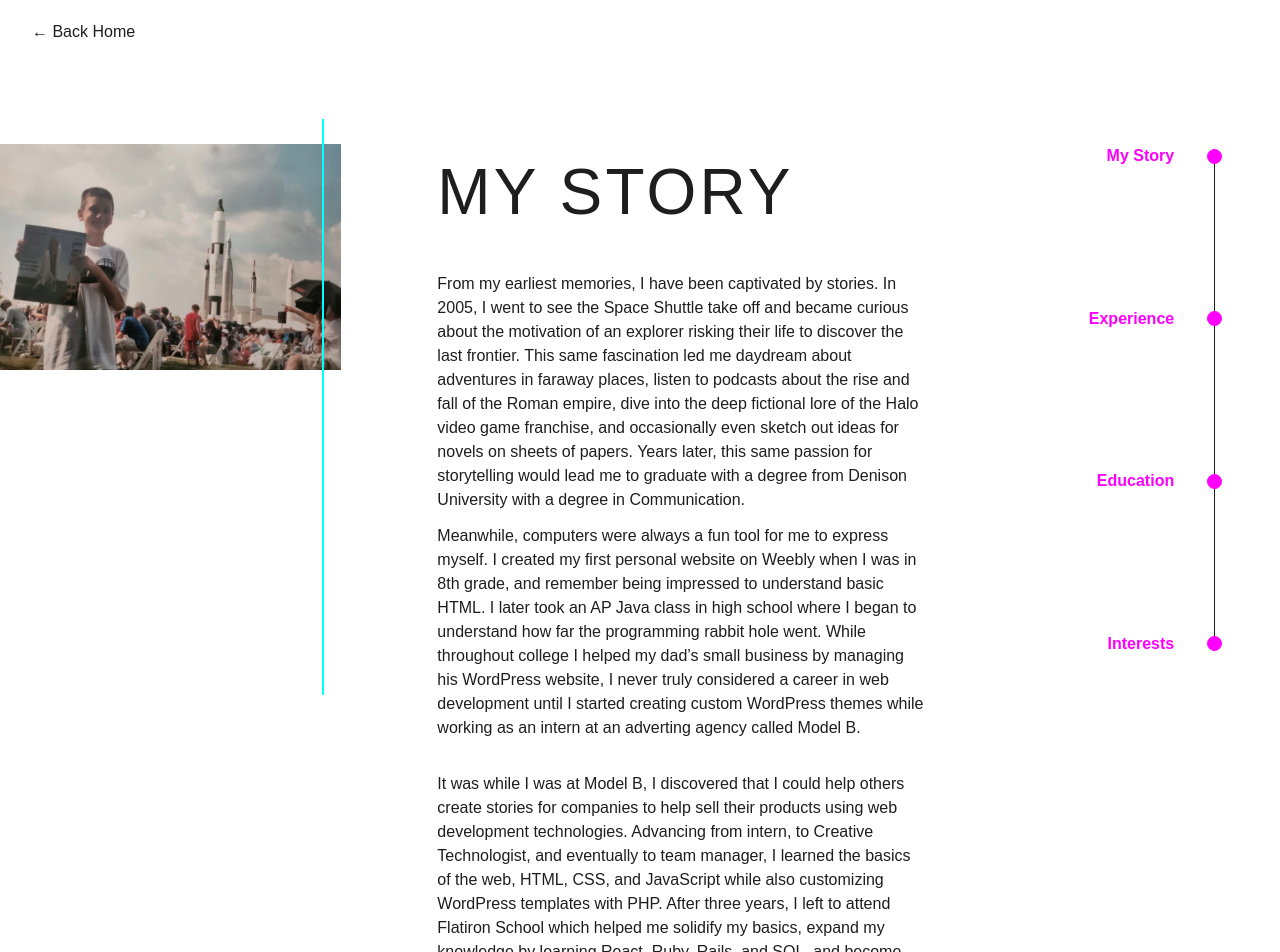
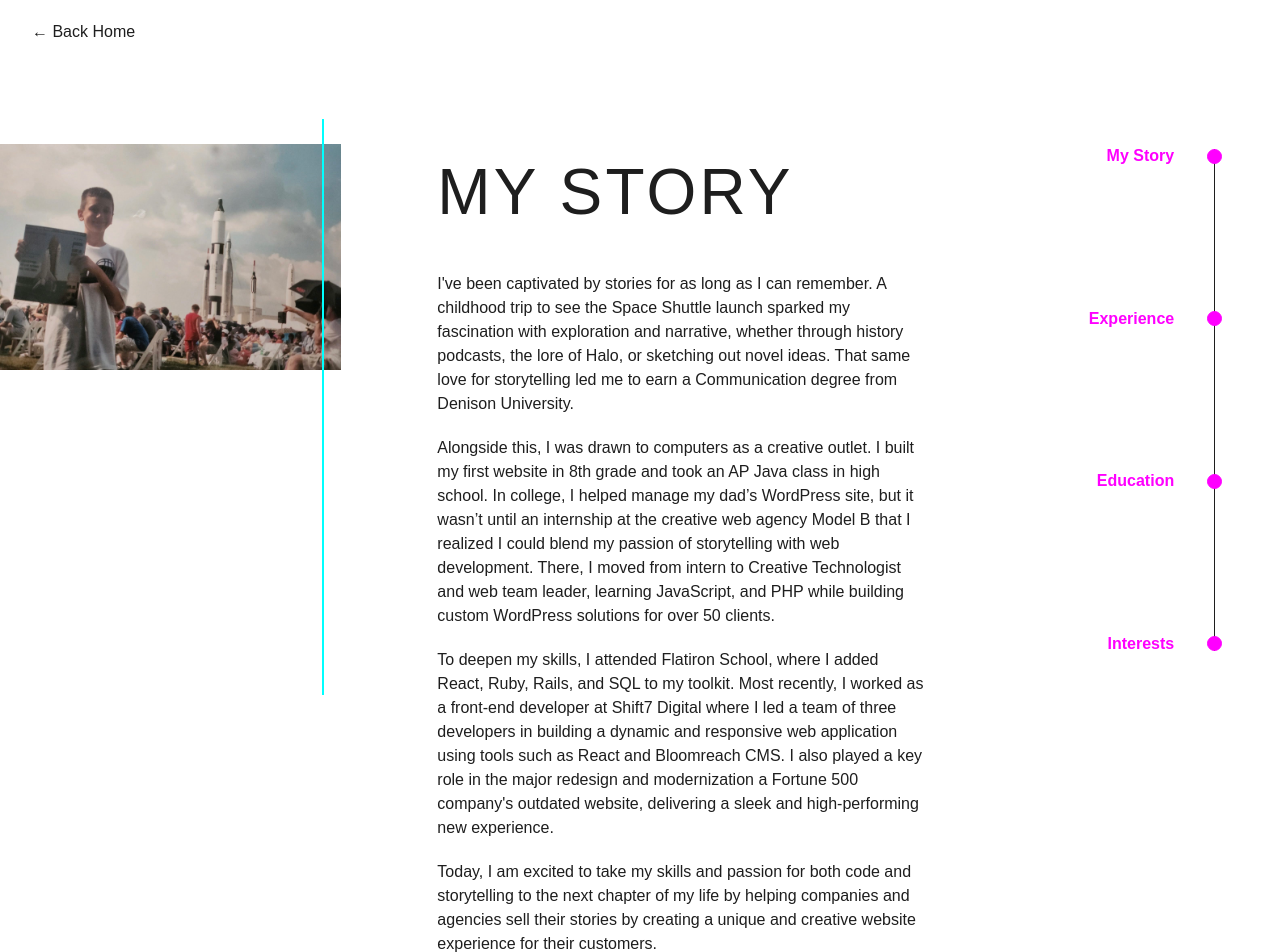
Before and after one commit to evan-chernicky/personal-website, a React (Create React App) app: page /about in a window 1280 px wide. Shown: the top 952 px of the page. Built offline with nearby package versions, Linux system fonts and the light colour scheme; a web font is replaced by a local one.

Commit message:
my story language change

```diff
--- a/src/components/About.js
+++ b/src/components/About.js
@@ -68,10 +68,10 @@ function About() {
                 <div className="text-left text-black dark:text-white slide-in-right opacity-0">
                     <h2  style={{animationDelay: ".6s"}} className="mb-8 text-6xl uppercase tracking-wider tracking-in-expand opacity-0">My Story</h2>
                     <div className="max-w-2xl">
-                        <p className="text-black dark:text-white mb-3">From my earliest memories, I have been captivated by stories. In 2005, I went to see the Space Shuttle take off and became curious about the motivation of an explorer risking their life to discover the last frontier. This same fascination led me daydream about adventures in faraway places, listen to podcasts about the rise and fall of the Roman empire, dive into the deep fictional lore of the Halo video game franchise, and occasionally even sketch out ideas for novels on sheets of papers. Years later, this same passion for storytelling would lead me to graduate with a degree from Denison University with a degree in Communication.</p>
-                        <p className="text-black dark:text-white mb-8">Meanwhile, computers were always a fun tool for me to express myself. I created my first personal website on Weebly when I was in 8th grade, and remember being impressed to understand basic HTML. I later took an AP Java class in high school where I began to understand how far the programming rabbit hole went. While throughout college I helped my dad’s small business by managing his WordPress website, I never truly considered a career in web development until I started creating custom WordPress themes while working as an intern at an adverting agency called Model B.</p>
-                        <p className="text-black dark:text-white mb-8">It was while I was at Model B, I discovered that I could help others create stories for companies to help sell their products using web development technologies. Advancing from intern, to Creative Technologist, and eventually to team manager, I learned the basics of the web, HTML, CSS, and JavaScript while also customizing WordPress templates with PHP.  After three years, I left to attend Flatiron School which helped me solidify my basics, expand my knowledge by learning React, Ruby, Rails, and SQL, and become more confident in my ability to create visually compelling stories for clients.</p>
-                        <p className="text-black dark:text-white mb-8">Today, I am excited to take my new skills and passion for both code and storytelling to the next chapter of my life by helping companies and agnecies provide a unique and easy website experience for their customers.</p>
+                        <p className="text-black dark:text-white mb-5">I've been captivated by stories for as long as I can remember. A childhood trip to see the Space Shuttle launch sparked my fascination with exploration and narrative, whether through history podcasts, the lore of Halo, or sketching out novel ideas. That same love for storytelling led me to earn a Communication degree from Denison University.</p>
+                        <p className="text-black dark:text-white mb-5">Alongside this, I was drawn to computers as a creative outlet. I built my first website in 8th grade and took an AP Java class in high school. In college, I helped manage my dad’s WordPress site, but it wasn’t until an internship at the creative web agency Model B that I realized I could blend my passion of storytelling with web development. There, I moved from intern to Creative Technologist and web team leader, learning JavaScript, and PHP while building custom WordPress solutions for over 50 clients. </p>
+                        <p className="text-black dark:text-white mb-5">To deepen my skills, I attended Flatiron School, where I added React, Ruby, Rails, and SQL to my toolkit. Most recently, I worked as a front-end developer at Shift7 Digital where I led a team of three developers in building a dynamic and responsive web application using tools such as React and Bloomreach CMS. I also played a key role in the major redesign and modernization a Fortune 500 company's outdated website, delivering a sleek and high-performing new experience.</p>
+                        <p className="text-black dark:text-white mb-5">Today, I am excited to take my skills and passion for both code and storytelling to the next chapter of my life by helping companies and agencies sell their stories by creating a unique and creative website experience for their customers.</p>
                     </div>
                 </div>
             </section>
```
